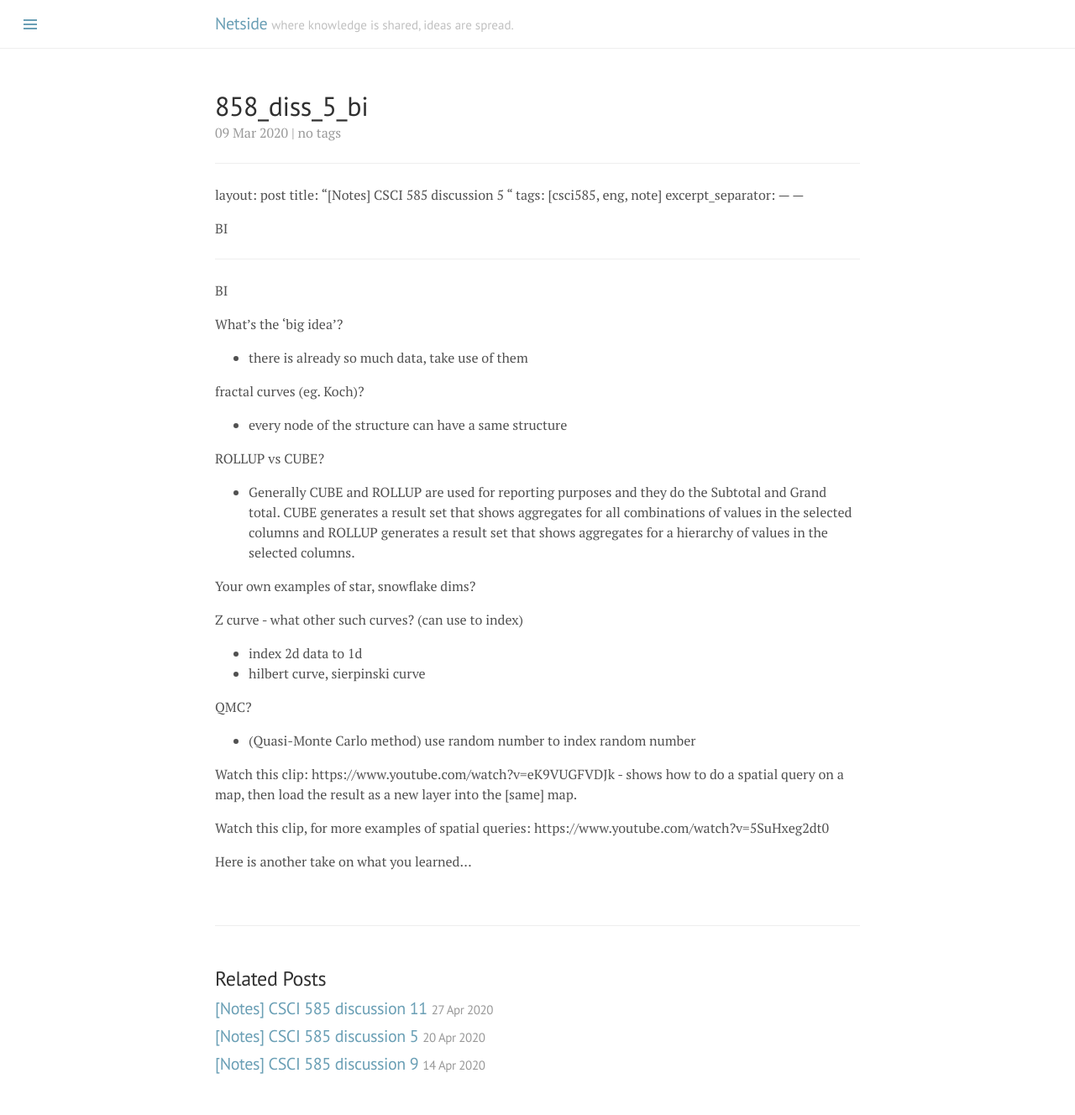
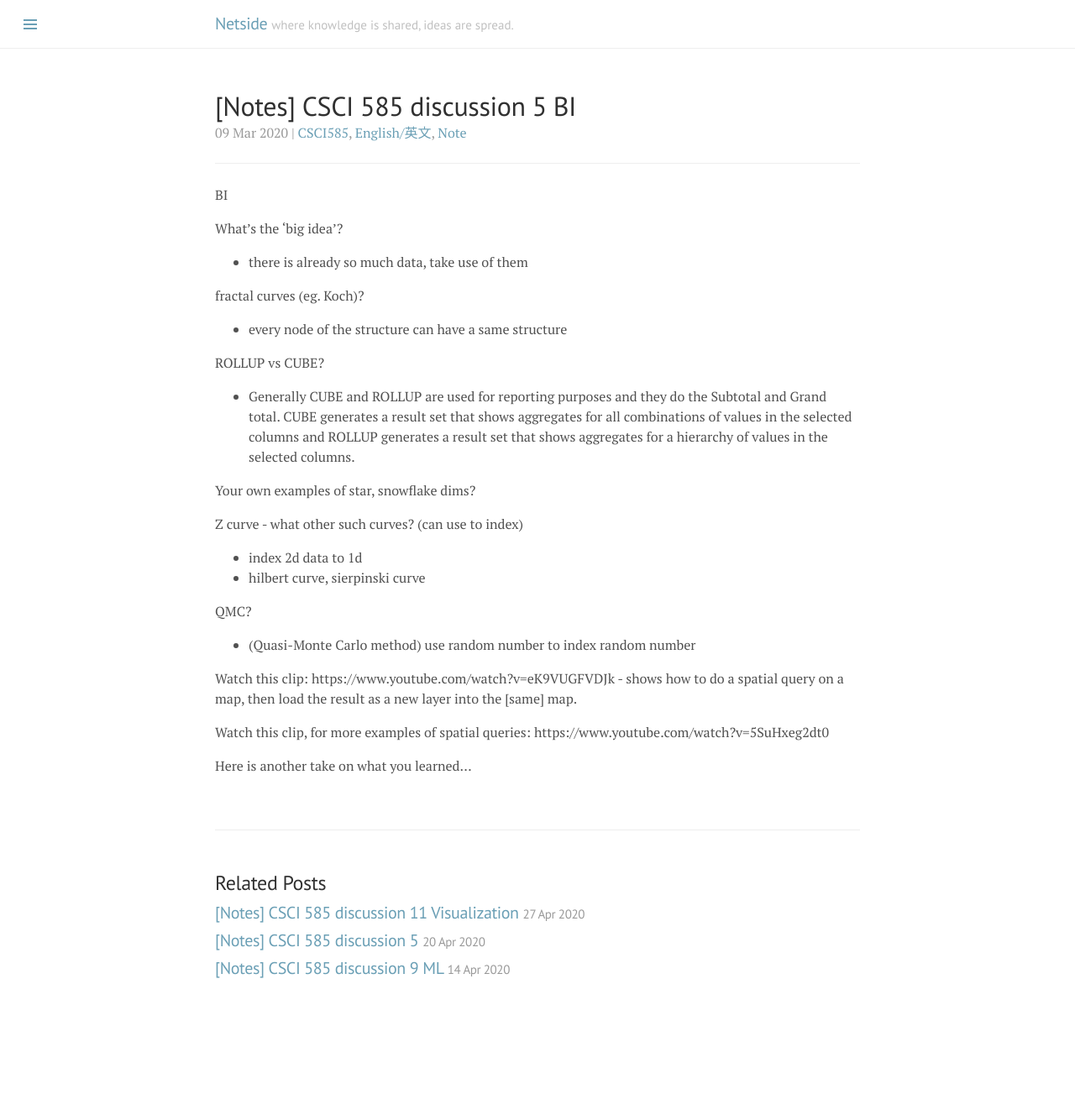
Before and after one commit to SuperElephant/blog_jekyll, a Jekyll site: the page built from _posts/notes/csci585/2020-03-09-858_diss_5_BI.md, in a window 1280 px wide. Shown: the whole page at 84% size. Built offline with Jekyll 4.4.1, drawn with Linux system fonts in a browser that asks for light colours; our own code applies the rules of GitHub Pages for plain Markdown files; comment, search, counter and statistics services are not loaded; after the commit the page ends 1214 px from its top, so only the background shows below that.

Commit message:
small fix

```diff
--- a/_posts/notes/csci585/2020-03-09-858_diss_5_BI.md
+++ b/_posts/notes/csci585/2020-03-09-858_diss_5_BI.md
@@ -1,13 +1,10 @@
-
 ---
 layout: post
-title: "[Notes] CSCI 585 discussion 5
+title: "[Notes] CSCI 585 discussion 5 BI
 "
 tags: [csci585, eng, note]
 excerpt_separator: ---
 ---
-
-BI
 
 ---
 
--- a/_posts/notes/csci585/2020-04-14-585_diss_9_ML.md
+++ b/_posts/notes/csci585/2020-04-14-585_diss_9_ML.md
@@ -1,6 +1,6 @@
 ---
 layout: post
-title: "[Notes] CSCI 585 discussion 9
+title: "[Notes] CSCI 585 discussion 9 ML
 "
 tags: [csci585, eng, note]
 excerpt_separator: ---
--- a/_posts/notes/csci585/2020-04-27-585_diss_11_viz.md
+++ b/_posts/notes/csci585/2020-04-27-585_diss_11_viz.md
@@ -1,6 +1,6 @@
 ---
 layout: post
-title: "[Notes] CSCI 585 discussion 11
+title: "[Notes] CSCI 585 discussion 11 Visualization
 "
 tags: [csci585, eng, note]
 excerpt_separator: ---
```
Also changed, not shown: _posts/notes/csci585/2020-03-23-585_diss_6_big_data.md (+1 -3 lines), _posts/notes/csci585/2020-03-30-585_diss_7_data_science.md (+1 -6 lines), _posts/notes/csci585/2020-04-06-585_diss_8_Data_M.md (+1 -1 lines).
